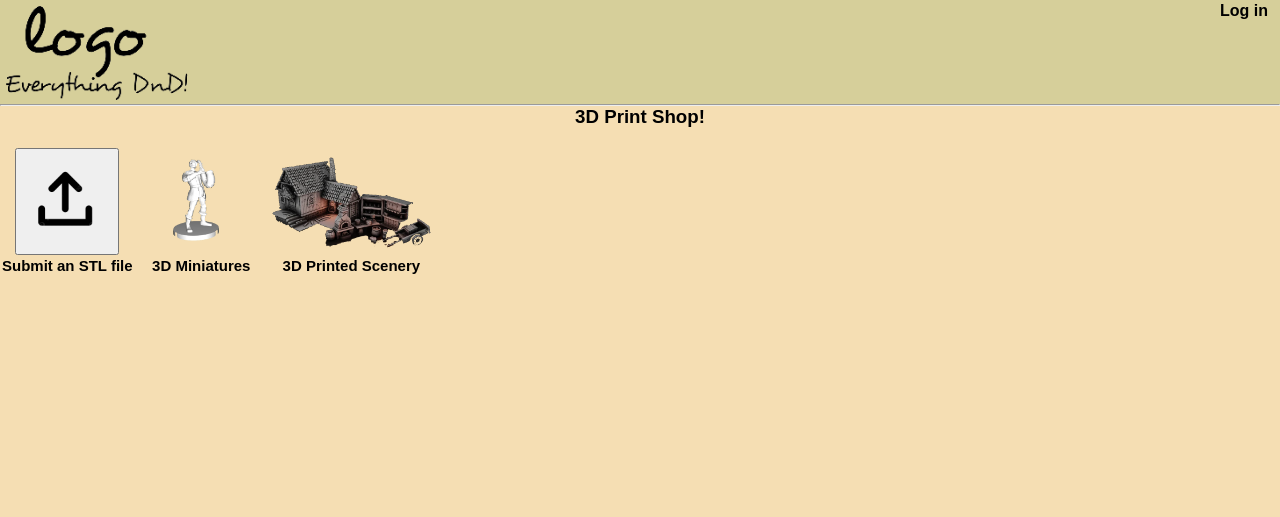
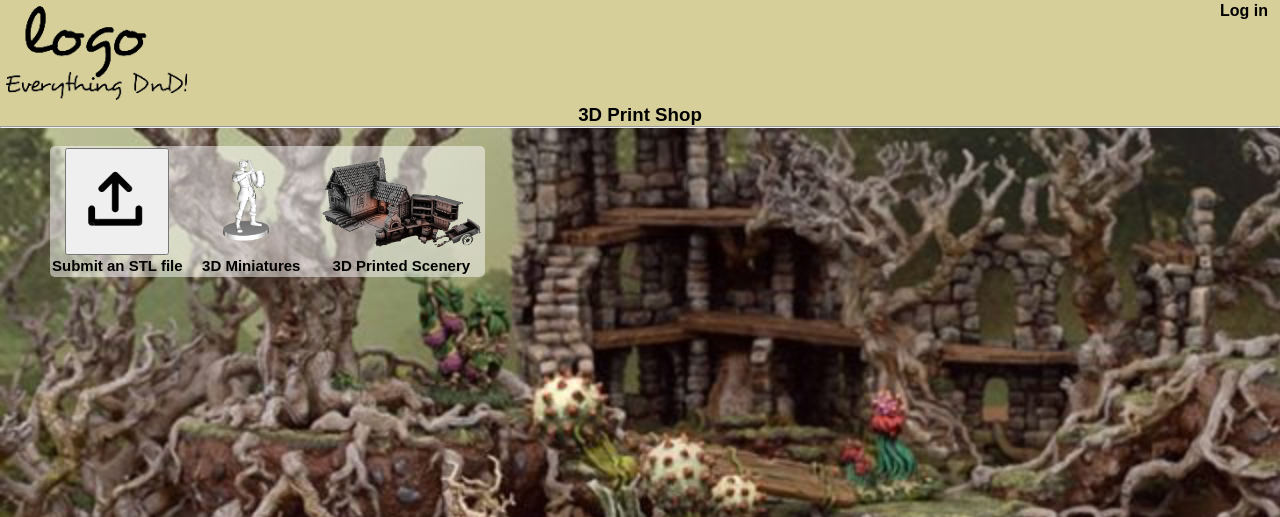
Before and after one commit to Dantes-prog/dantes-prog.github.io, a PHP site: page /print.html in a window 1280 px wide. Shown: the top 517 px of the page. Run offline with PHP 8.4, Linux system fonts and the light colour scheme.

Commit message:
Changed background to images, semi-transparent bg

```diff
--- a/css/dice.css
+++ b/css/dice.css
@@ -6,6 +6,7 @@
 }
 body{
     background-color: wheat;
+    background: url("/assets/images/diceback.png") no-repeat;
 }
 table{
     text-align: center;
@@ -13,6 +14,7 @@ table{
 #tab1{
     border-spacing: 50px 0px;
     border-radius: 5px;
+    background-color: rgba(255, 255, 255, .5);
     td{
         color: rgb(0, 253, 0);
         text-shadow: -1px -1px 0 #000, 1px -1px 0 #000, -1px 1px 0 #000, 1px 1px 0 #000;
@@ -25,6 +27,7 @@ table{
     border: 3px solid rgba(255, 255, 255, .2);
 }
 h3{
+    background-color: rgba(214, 207, 154);
     text-align: center;
     color: #000;
 }
--- a/css/prints.css
+++ b/css/prints.css
@@ -6,6 +6,7 @@
 }
 body{
     background-color: wheat;
+    background: url("/assets/images/printback.png") no-repeat;
 }
 table{
     text-align: center;
@@ -14,6 +15,7 @@ table{
 h3{
     text-align: center;
     color: #000;
+    background-color: rgb(214, 207, 154);
 }
 thead a{
     text-align: center;
@@ -23,6 +25,11 @@ thead a{
 thead a:hover{
     color: #fff;
     text-decoration: underline;
+}
+#row1{
+    background-color: rgba(255, 255, 255, .5);
+    margin-left: 50px;
+    border-radius: 5px;
 }
 #row1 img:hover{
     cursor: grab;
--- a/index.html
+++ b/index.html
@@ -1,4 +1,4 @@
-<!doctype html>
+    <!doctype html>
 
 <html>
 <head>
--- a/print.html
+++ b/print.html
@@ -23,8 +23,8 @@
             <img src="/assets/images/m_logo.png" height="100" alt="This is a picture of our logo.">
         </a>
     </div>
+    <h3>3D Print Shop</h3>
     <hr>
-    <h3>3D Print Shop!</h3>
     <br>
     <table id="row1" align="center">
         <tr>
```
Also changed, not shown: dice.html (+5 -5 lines), assets/images/printback.png (added), assets/images/storyshop.png, 1 other file.
